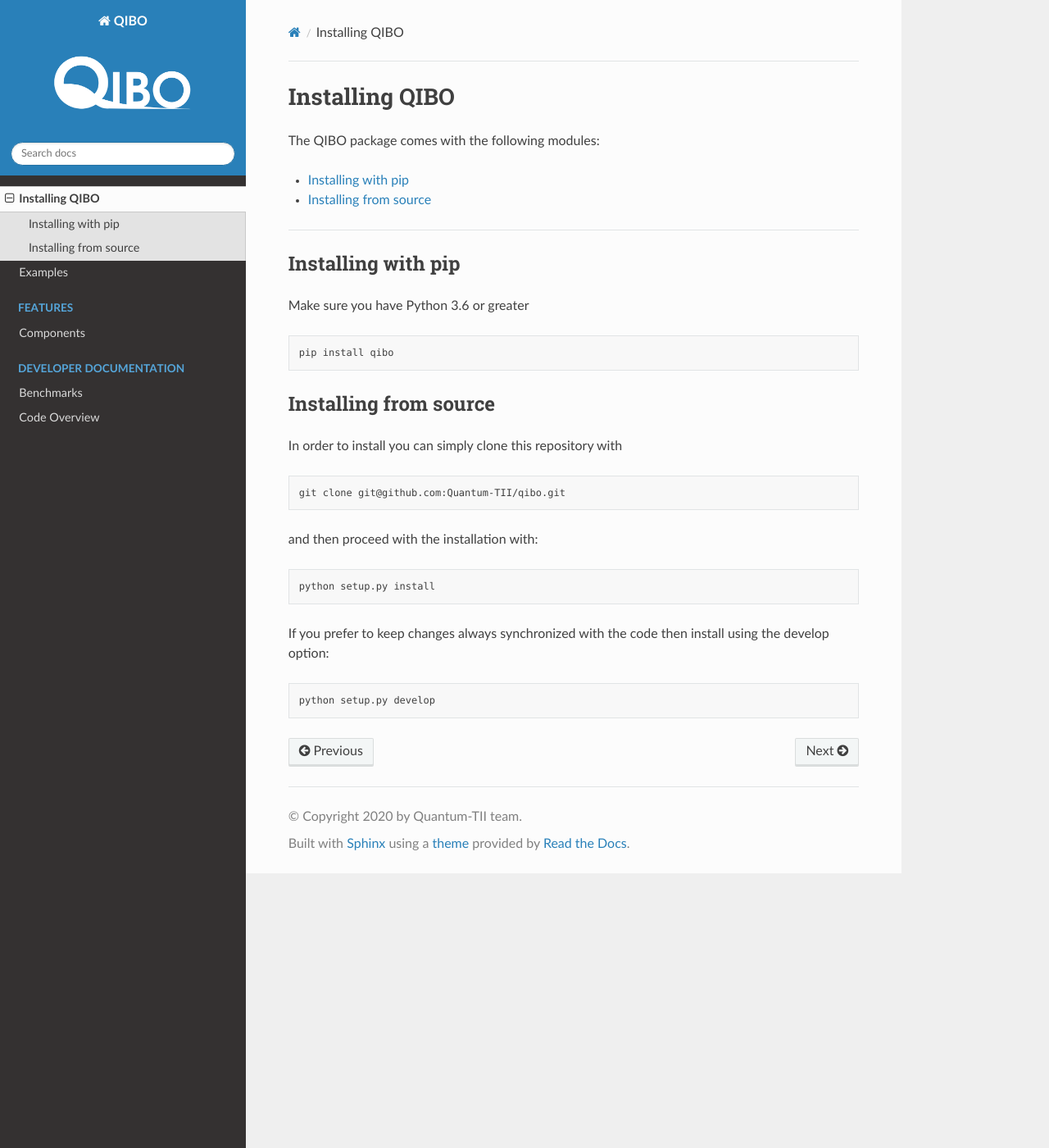
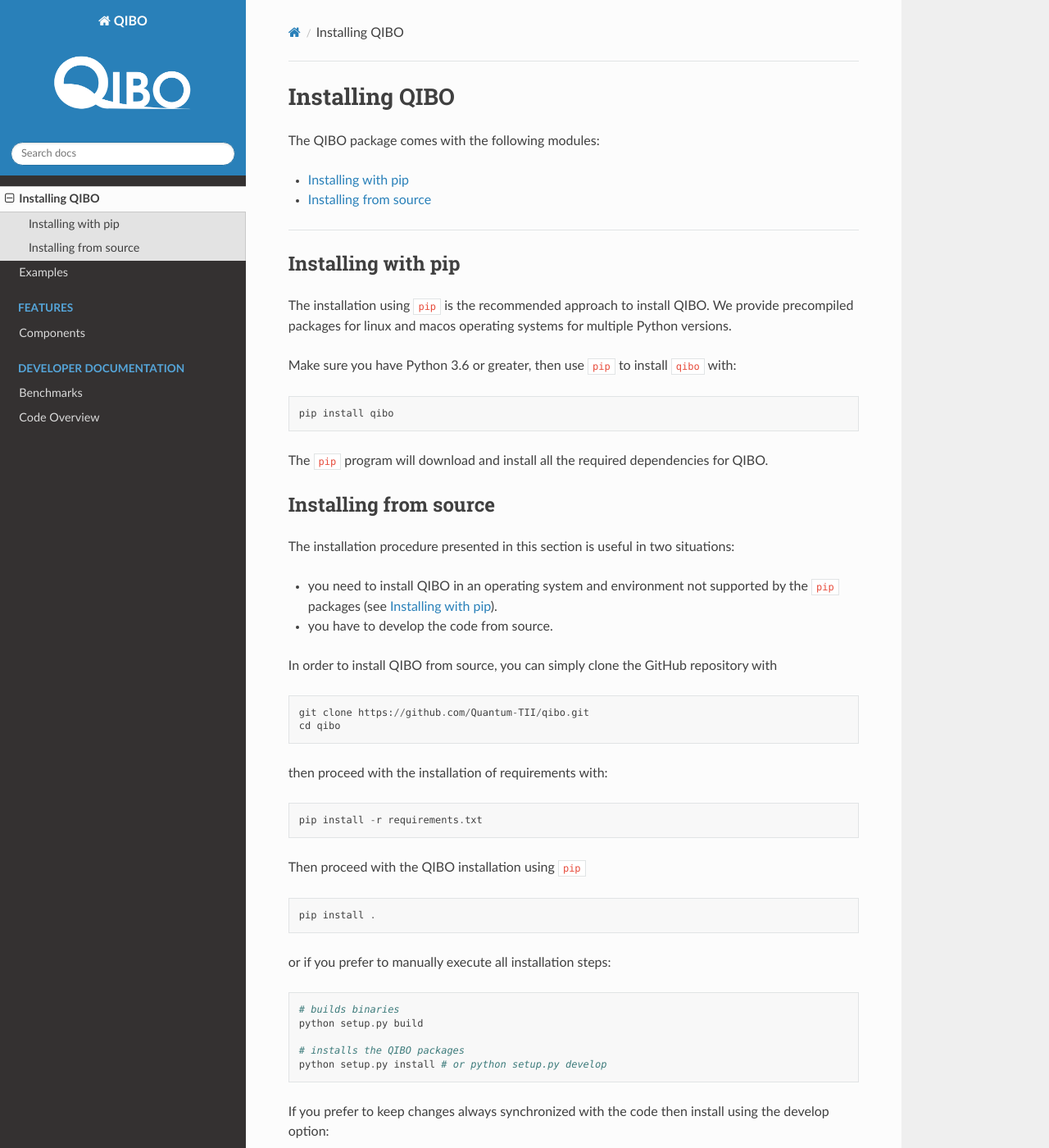
Before and after one commit to qiboteam/qibo, a Sphinx documentation site: the page built from doc/source/installation.rst, in a window 1280 px wide and 1400 px high. Shown: the whole window at 82% size. Built offline with Sphinx 7.4.7 and the Read the Docs theme 2.0.0, drawn with Linux system fonts in a browser that asks for light colours; some of the changed text lies outside the part shown.

Commit message:
adding installation instructions

```diff
--- a/doc/source/installation.rst
+++ b/doc/source/installation.rst
@@ -13,31 +13,71 @@
 Installing with pip
 -------------------
 
-Make sure you have Python 3.6 or greater
+The installation using ``pip`` is the recommended approach to install QIBO.
+We provide precompiled packages for linux and macos operating systems
+for multiple Python versions.
+
+Make sure you have Python 3.6 or greater, then
+use ``pip`` to install ``qibo`` with:
 
 .. code-block:: bash
 
       pip install qibo
+
+The ``pip`` program will download and install all the required
+dependencies for QIBO.
 
 .. _installing-from-source:
 
 Installing from source
 ----------------------
 
-In order to install you can simply clone this repository with
+The installation procedure presented in this section is useful in two situations:
 
-.. code-block:: bash
+- you need to install QIBO in an operating system and environment not supported by the ``pip`` packages (see :ref:`installing-with-pip`).
 
-      git clone git@github.com:Quantum-TII/qibo.git
+- you have to develop the code from source.
 
-and then proceed with the installation with:
+In order to install QIBO from source, you can simply clone the GitHub repository with
 
-.. code-block:: bash
+.. code-block::
 
-      python setup.py install
+      git clone https://github.com/Quantum-TII/qibo.git
+      cd qibo
+
+then proceed with the installation of requirements with:
+
+.. code-block::
+
+      pip install -r requirements.txt
+
+Then proceed with the QIBO installation using ``pip``
+
+.. code-block::
+
+      pip install .
+
+or if you prefer to manually execute all installation steps:
+
+.. code-block::
+
+      # builds binaries
+      python setup.py build
+
+      # installs the QIBO packages
+      python setup.py install # or python setup.py develop
 
 If you prefer to keep changes always synchronized with the code then install using the develop option:
 
-.. code-block:: bash
+.. code-block::
 
+      pip install -e .
+      # or
       python setup.py develop
+
+Optionally, in order to run tests and build documentation locally
+you can install extra dependencies with:
+
+.. code-block::
+
+      pip install qibo[tests,docs]
```
